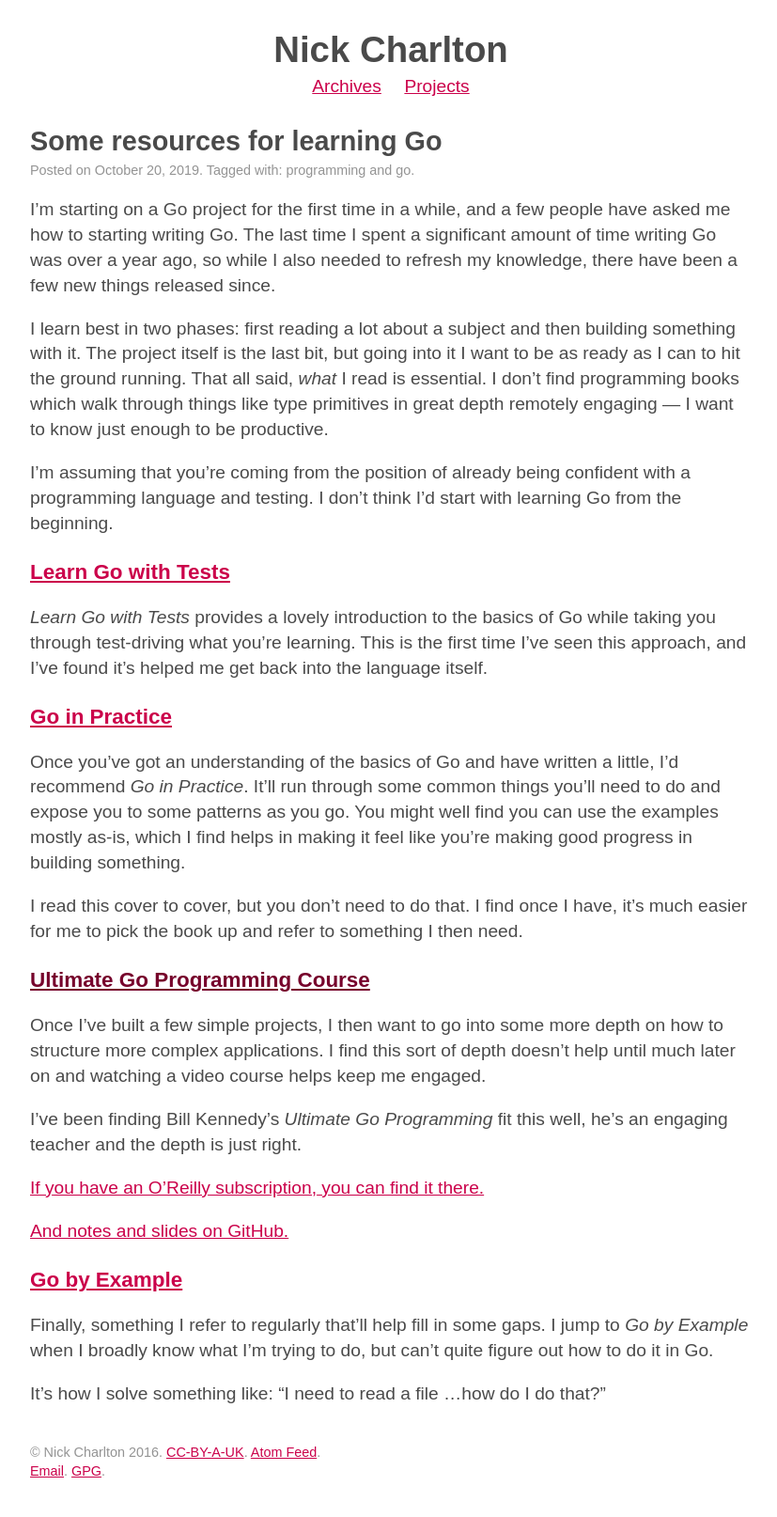
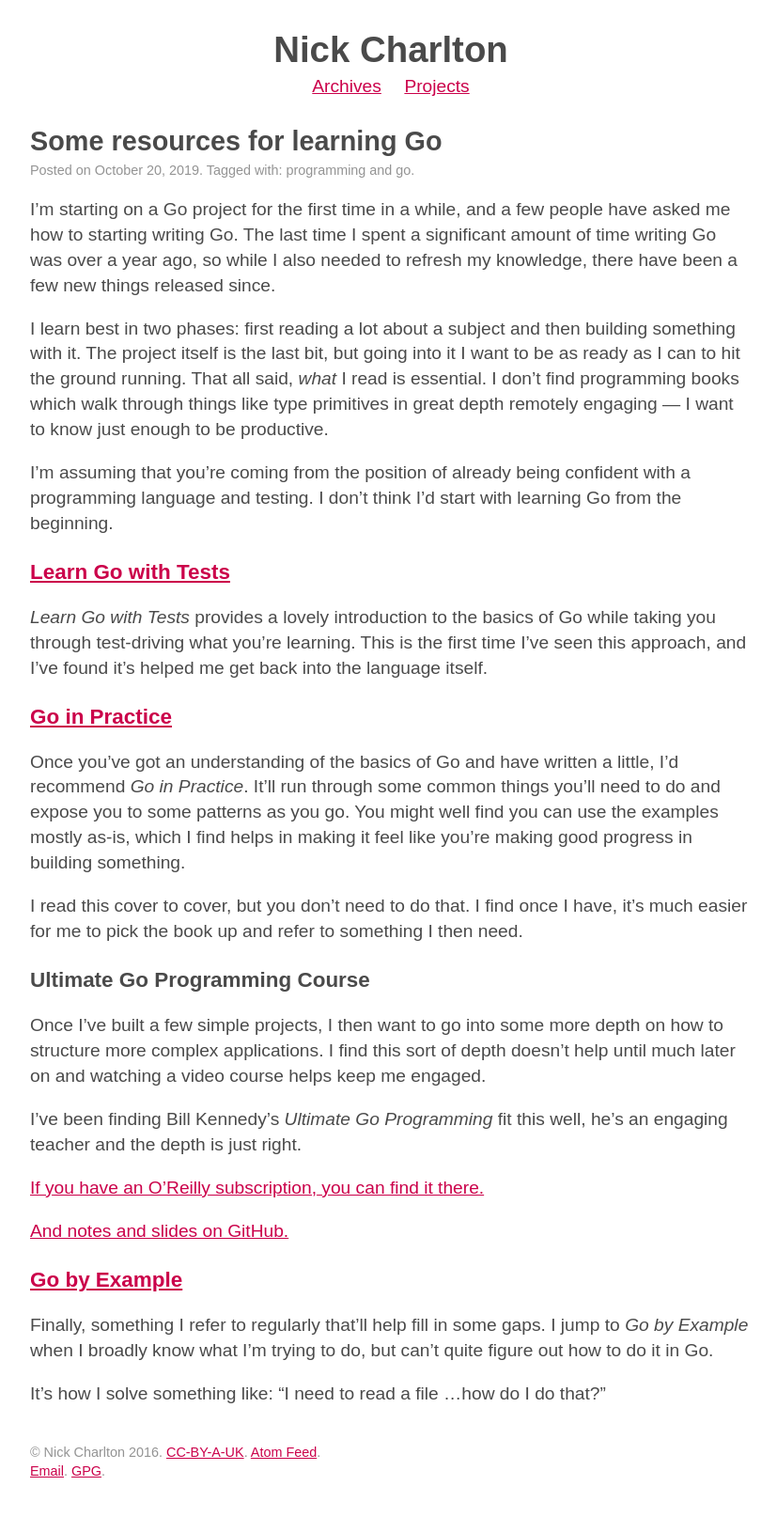
Before and after one commit to nickcharlton/site, a Jekyll site: the page built from _posts/2019-10-20-learning-go-resources.md, in a window 1280 px wide. Shown: the whole page at 94% size, without its empty margins (224-1051 px from the left). Built offline with Jekyll 4.4.1, drawn with Linux system fonts in a browser that asks for light colours; some web fonts are replaced; Markdown is read by kramdown in place of the engine named in the settings.

Commit message:
Remove the link to nowhere

```diff
--- a/_posts/2019-10-20-learning-go-resources.md
+++ b/_posts/2019-10-20-learning-go-resources.md
@@ -39,7 +39,7 @@ I read this cover to cover, but you don't need to do that. I find once I have,
 it's much easier for me to pick the book up and refer to something I
 then need.
 
-### [Ultimate Go Programming Course]()
+### Ultimate Go Programming Course
 
 
 Once I've built a few simple projects, I then want to go into some more depth
```
